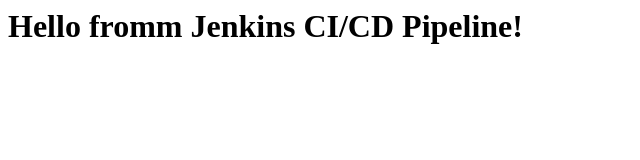
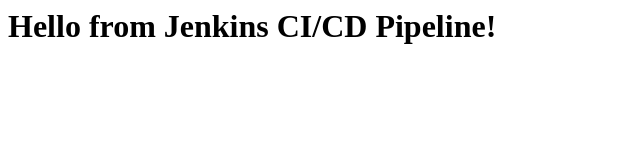
Before and after one commit to ChippaRuchitha/sample-app, a plain HTML site: page index.html in a window 1280 px wide. Shown: the whole page, without its empty margins (0-640 px from the left). Drawn offline with Linux system fonts and the light colour scheme.

Commit message:
Updated index.html content

```diff
--- a/index.html
+++ b/index.html
@@ -1,4 +1,4 @@
 <html>
 <head><title>CI/CD Test</title></head>
-<body><h1>Hello fromm Jenkins CI/CD Pipeline!</h1></body>
+<body><h1>Hello from Jenkins CI/CD Pipeline!</h1></body>
 </html>
```
